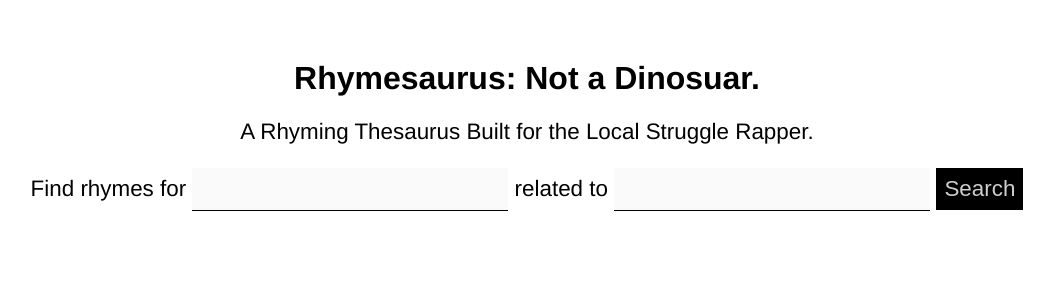
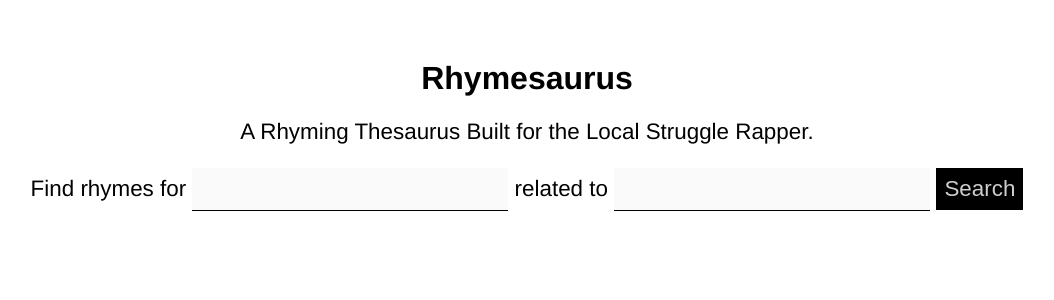
Before and after one commit to Grantcz/Bar-Builder, a Vue app: page / in a window 1280 px wide. Shown: the top 300 px of the page, without its empty margins (113-1167 px from the left). Built offline with nearby package versions, Linux system fonts and the light colour scheme.

Commit message:
final build

```diff
--- a/src/App.vue
+++ b/src/App.vue
@@ -1,6 +1,6 @@
 <template>
   <div id="app">
-    <h1>Rhymesaurus: Not a Dinosuar.</h1>
+    <h1>Rhymesaurus</h1>
     <router-view/>
   </div>
 </template>
```
Also changed, not shown: 10 other files (tests, documents, lock files or other folders).
